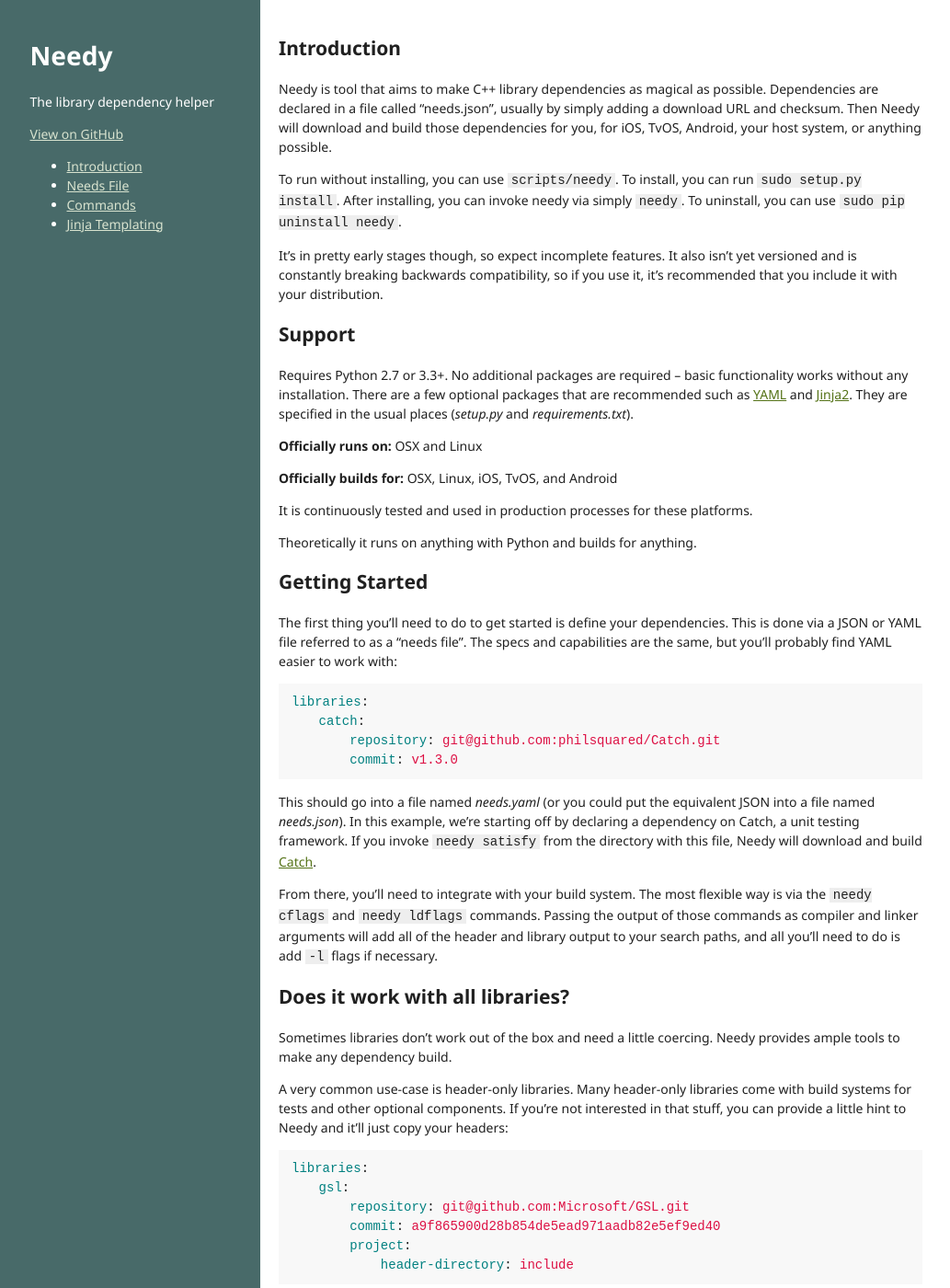
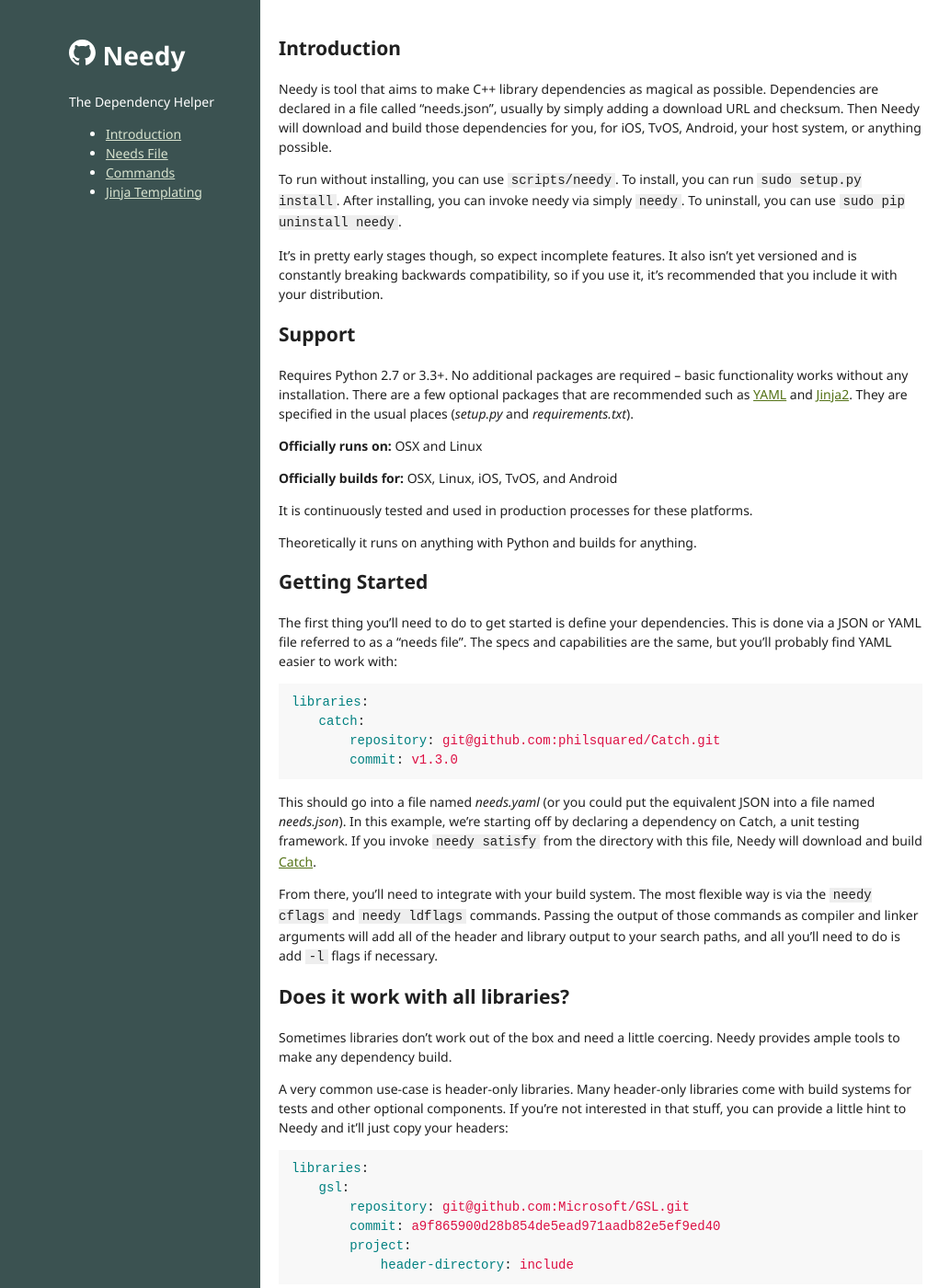
Before and after one commit to ccbrown/needy, a Jekyll site: the page built from index.md, in a window 1280 px wide and 1400 px high. Shown: the whole window at 92% size, without its empty margins (101-1134 px from the left). Built offline with Jekyll 4.4.1, drawn with Linux system fonts in a browser that asks for light colours.

Commit message:
tweak header a bit

```diff
--- a/_layouts/default.html
+++ b/_layouts/default.html
@@ -10,9 +10,10 @@
     <body>
         <header>
             <div class="container">
-                <h1>Needy</h1>
-                <p>The library dependency helper</p>
-                <p class="view"><a href="http://github.com/ccbrown/needy">View on GitHub</a></p>
+                <header>
+                    <h1><a href="https://github.com/ccbrown/needy"><img src="images/github-small-white.svg" />Needy</a></h1>
+                    <p>The Dependency Helper</p>
+                </header>
 
                 <nav>
                     <ul>
--- a/css/style.css
+++ b/css/style.css
@@ -1,7 +1,7 @@
 @import url(https://fonts.googleapis.com/css?family=Noto+Sans:400,400italic,700italic,700);
 
 body {
-  background-color: #486a69;
+  background-color: #3b5251;
   padding: 0;
   margin: 0;
   font: 14px/1.5 "Noto Sans", "Helvetica Neue", Helvetica, Arial, sans-serif;
@@ -20,6 +20,20 @@
 
 header > .container {
     padding: 20px;
+}
+
+body > header header img {
+    height: 1em;
+    margin-right: 8px;
+}
+
+body > header header a {
+    text-decoration: none;
+    color: #ffffff;
+}
+
+body > header header a:hover {
+    text-decoration: underline;
 }
 
 body > section {
@@ -62,13 +76,13 @@
 }
 
 @media (min-width: 800px) {
-    header {
+    body > header {
         float: left;
         position: fixed;
         width: 30%;
     }
 
-    header > .container {
+    body > header > .container {
         max-width: 300px;
         float: right;
         margin-right: 30px;
```
Also changed, not shown: images/github-small-white.svg (added).
